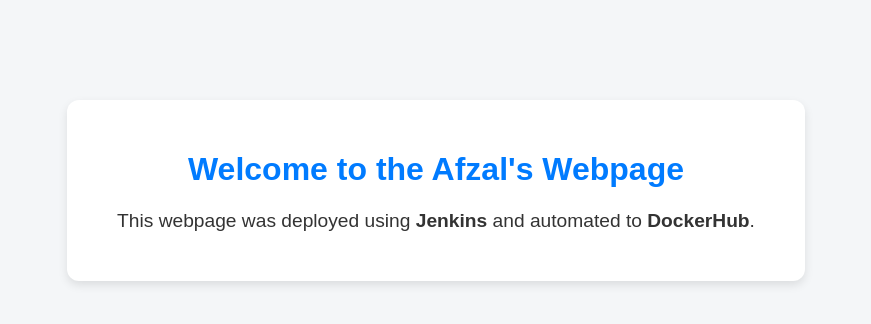
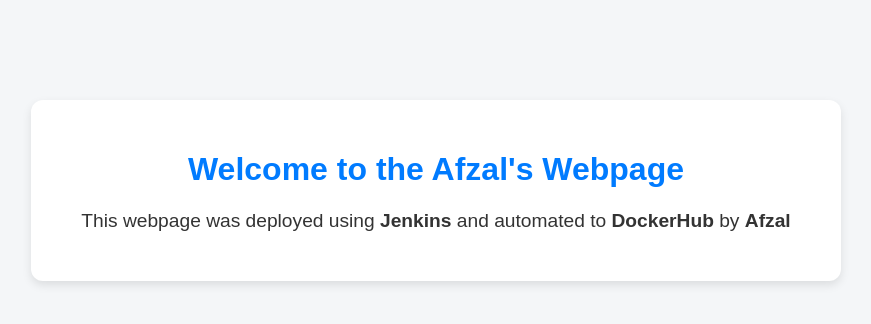
Before and after one commit to shaikafzalhussain/JenkinsToDocker, a plain HTML site: page index.html in a window 1280 px wide. Shown: the whole page, without its empty margins (204-1075 px from the left). Drawn offline with Linux system fonts and the light colour scheme.

Commit message:
Add author name to deployment message

```diff
--- a/index.html
+++ b/index.html
@@ -31,7 +31,7 @@
 <body>
     <div class="box">
         <h1>Welcome to the Afzal's Webpage</h1>
-        <p>This webpage was deployed using <b>Jenkins</b> and automated to <b>DockerHub</b>.</p>
+        <p>This webpage was deployed using <b>Jenkins</b> and automated to <b>DockerHub</b> by <b> Afzal </b></p>
     </div>
 </body>
 </html>
```
